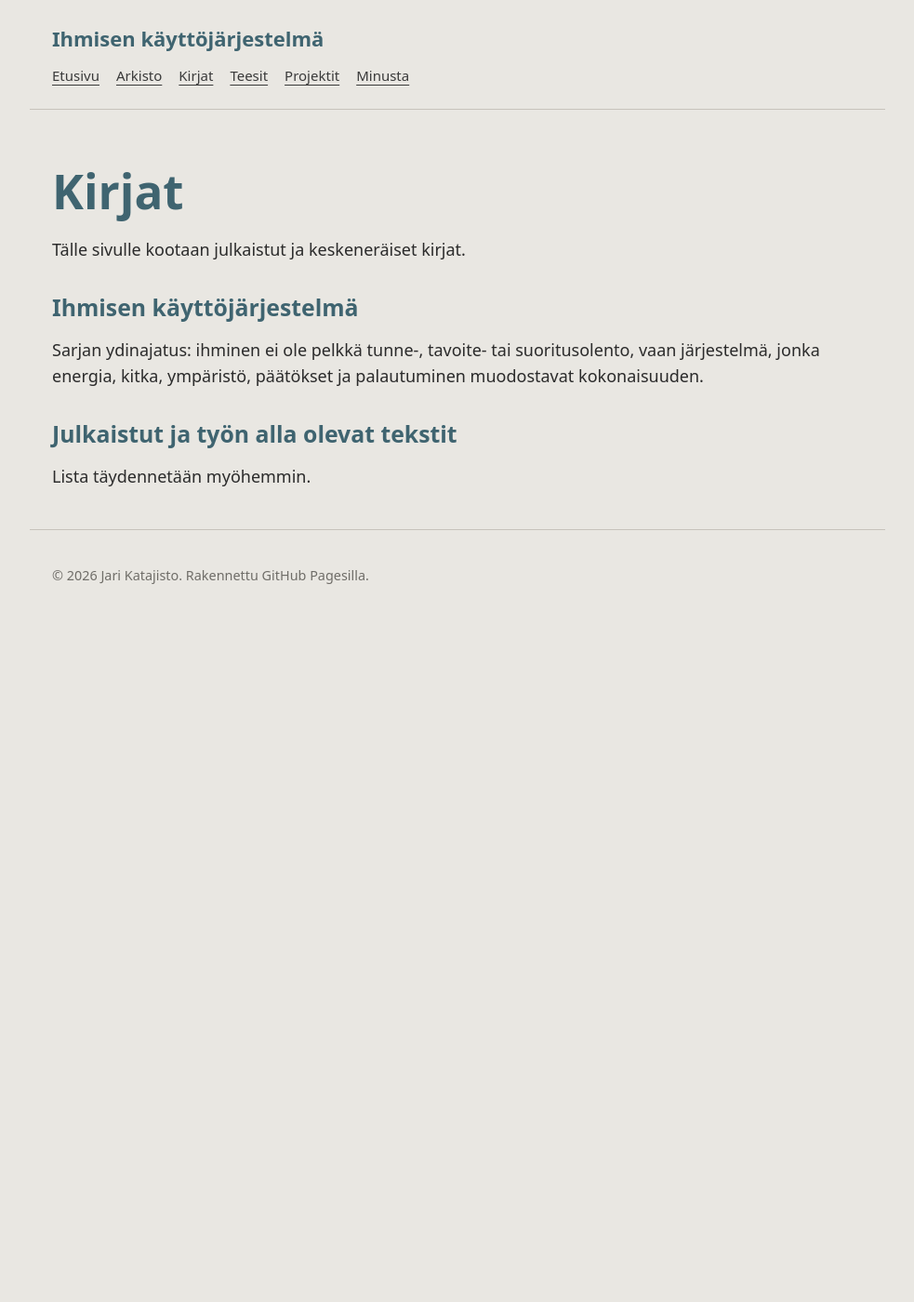
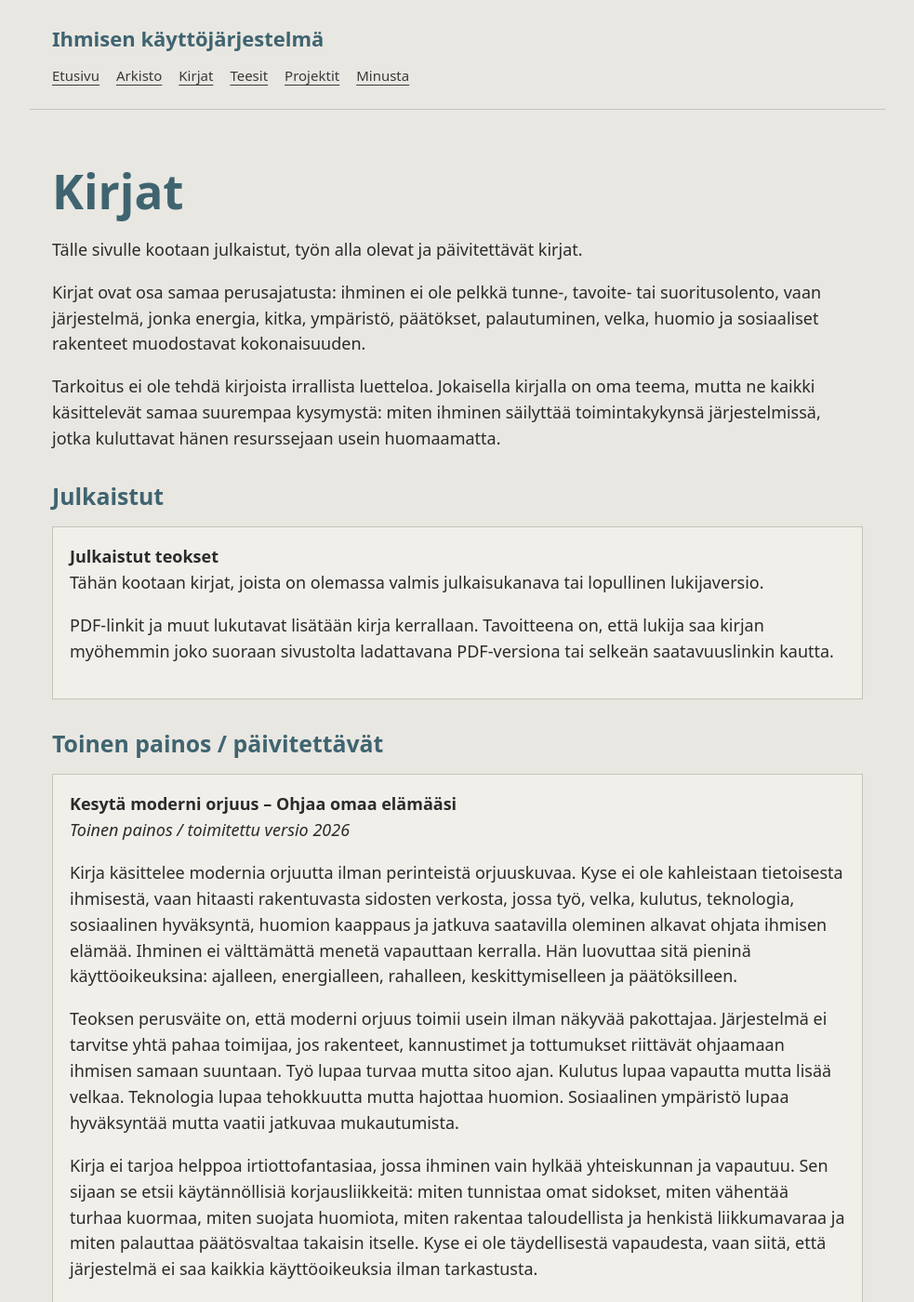
Before and after one commit to kataguru/blogi, a Jekyll site: the page built from kirjat.md, in a window 1280 px wide and 1400 px high. Shown: the whole window at 93% size, without its empty margins (148-1131 px from the left). Built offline with Jekyll 4.4.1, drawn with Linux system fonts in a browser that asks for light colours; some of the changed text lies outside the part shown.

Commit message:
Add book catalogue structure

```diff
--- a/kirjat.md
+++ b/kirjat.md
@@ -5,12 +5,55 @@ permalink: /kirjat/
 
 # Kirjat
 
-Tälle sivulle kootaan julkaistut ja keskeneräiset kirjat.
+Tälle sivulle kootaan julkaistut, työn alla olevat ja päivitettävät kirjat.
 
-## Ihmisen käyttöjärjestelmä
+Kirjat ovat osa samaa perusajatusta: ihminen ei ole pelkkä tunne-, tavoite- tai suoritusolento, vaan järjestelmä, jonka energia, kitka, ympäristö, päätökset, palautuminen, velka, huomio ja sosiaaliset rakenteet muodostavat kokonaisuuden.
 
-Sarjan ydinajatus: ihminen ei ole pelkkä tunne-, tavoite- tai suoritusolento, vaan järjestelmä, jonka energia, kitka, ympäristö, päätökset ja palautuminen muodostavat kokonaisuuden.
+Tarkoitus ei ole tehdä kirjoista irrallista luetteloa. Jokaisella kirjalla on oma teema, mutta ne kaikki käsittelevät samaa suurempaa kysymystä: miten ihminen säilyttää toimintakykynsä järjestelmissä, jotka kuluttavat hänen resurssejaan usein huomaamatta.
 
-## Julkaistut ja työn alla olevat tekstit
+## Julkaistut
 
-Lista täydennetään myöhemmin.
+<div class="card">
+<strong>Julkaistut teokset</strong><br>
+Tähän kootaan kirjat, joista on olemassa valmis julkaisukanava tai lopullinen lukijaversio.
+
+<p>
+PDF-linkit ja muut lukutavat lisätään kirja kerrallaan. Tavoitteena on, että lukija saa kirjan myöhemmin joko suoraan sivustolta ladattavana PDF-versiona tai selkeän saatavuuslinkin kautta.
+</p>
+</div>
+
+## Toinen painos / päivitettävät
+
+<div class="card">
+<strong>Kesytä moderni orjuus – Ohjaa omaa elämääsi</strong><br>
+<em>Toinen painos / toimitettu versio 2026</em>
+
+<p>
+Kirja käsittelee modernia orjuutta ilman perinteistä orjuuskuvaa. Kyse ei ole kahleistaan tietoisesta ihmisestä, vaan hitaasti rakentuvasta sidosten verkosta, jossa työ, velka, kulutus, teknologia, sosiaalinen hyväksyntä, huomion kaappaus ja jatkuva saatavilla oleminen alkavat ohjata ihmisen elämää. Ihminen ei välttämättä menetä vapauttaan kerralla. Hän luovuttaa sitä pieninä käyttöoikeuksina: ajalleen, energialleen, rahalleen, keskittymiselleen ja päätöksilleen.
+</p>
+
+<p>
+Teoksen perusväite on, että moderni orjuus toimii usein ilman näkyvää pakottajaa. Järjestelmä ei tarvitse yhtä pahaa toimijaa, jos rakenteet, kannustimet ja tottumukset riittävät ohjaamaan ihmisen samaan suuntaan. Työ lupaa turvaa mutta sitoo ajan. Kulutus lupaa vapautta mutta lisää velkaa. Teknologia lupaa tehokkuutta mutta hajottaa huomion. Sosiaalinen ympäristö lupaa hyväksyntää mutta vaatii jatkuvaa mukautumista.
+</p>
+
+<p>
+Kirja ei tarjoa helppoa irtiottofantasiaa, jossa ihminen vain hylkää yhteiskunnan ja vapautuu. Sen sijaan se etsii käytännöllisiä korjausliikkeitä: miten tunnistaa omat sidokset, miten vähentää turhaa kuormaa, miten suojata huomiota, miten rakentaa taloudellista ja henkistä liikkumavaraa ja miten palauttaa päätösvaltaa takaisin itselle. Kyse ei ole täydellisestä vapaudesta, vaan siitä, että järjestelmä ei saa kaikkia käyttöoikeuksia ilman tarkastusta.
+</p>
+
+<p>
+Osa <strong>Ihmisen käyttöjärjestelmä</strong> -kokonaisuutta.
+</p>
+
+<p><em>PDF-versio tulossa ladattavaksi.</em></p>
+</div>
+
+## Työn alla
+
+<div class="card">
+<strong>Työn alla olevat kirjat</strong><br>
+Tähän lisätään keskeneräiset käsikirjoitukset samalla rakenteella: nimi, tila, pidempi sisältökuvaus ja lukutapa.
+
+<p>
+Kun teoksesta on valmis PDF, se voidaan julkaista sivuston omassa rakenteessa polkuun <code>assets/books/</code>. Siihen asti kirjasta voidaan näyttää esittely ja tila ilman latauslinkkiä.
+</p>
+</div>
```
